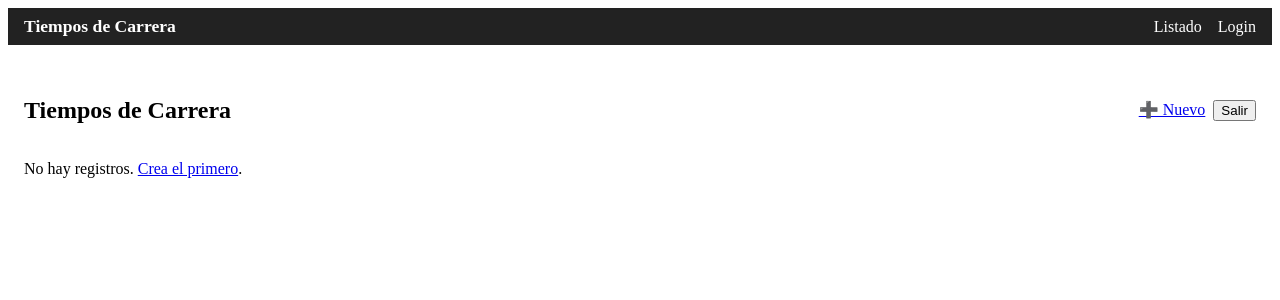
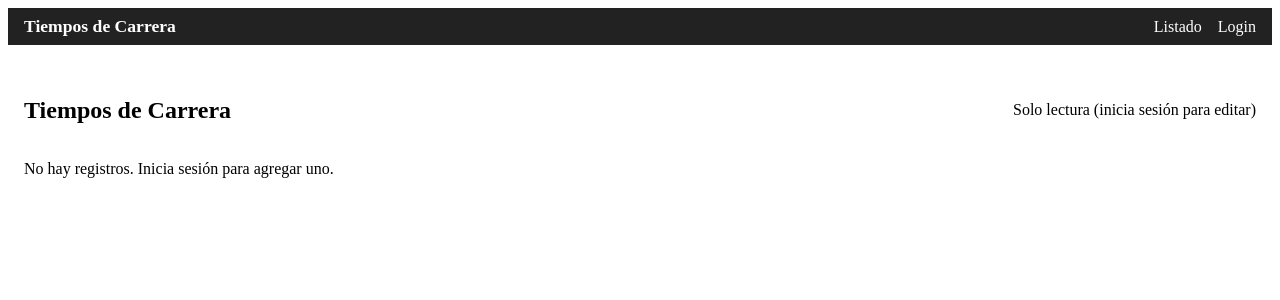
Before and after one commit to AlejoDec/tiempos-tramo-palmas, an Angular app: page /times in a window 1280 px wide. Shown: the top 300 px of the page. Built offline with nearby package versions, Linux system fonts and the light colour scheme.

Commit message:
feat: modo solo lectura para usuarios no autenticados y ocultar acciones

```diff
--- a/src/app/race-times/race-times-list.component.ts
+++ b/src/app/race-times/race-times-list.component.ts
@@ -11,10 +11,13 @@ import { AuthService } from '../auth/auth.service';
   template: `
   <div class="toolbar">
     <h2>Tiempos de Carrera</h2>
-    <div class="actions">
+    <div class="actions" *ngIf="loggedIn(); else readOnlyBadge">
       <a routerLink="/times/new">➕ Nuevo</a>
       <button (click)="logout()">Salir</button>
     </div>
+    <ng-template #readOnlyBadge>
+      <span class="readonly">Solo lectura (inicia sesión para editar)</span>
+    </ng-template>
   </div>
   <table *ngIf="items().length; else empty">
     <thead>
@@ -24,7 +27,7 @@ import { AuthService } from '../auth/auth.service';
         <th>Tiempo (s)</th>
         <th>Tramo</th>
         <th>Fecha</th>
-        <th></th>
+        <th *ngIf="loggedIn()">Acciones</th>
       </tr>
     </thead>
     <tbody>
@@ -35,7 +38,7 @@ import { AuthService } from '../auth/auth.service';
             <td>{{ t.tiempoSegundos }}</td>
             <td>{{ t.tramo }}</td>
             <td>{{ t.fecha | date:'short' }}</td>
-            <td>
+            <td *ngIf="loggedIn()">
               <a [routerLink]="['/times', t.id, 'edit']">Editar</a>
               <button (click)="remove(t.id)">Eliminar</button>
             </td>
@@ -44,7 +47,9 @@ import { AuthService } from '../auth/auth.service';
     </tbody>
   </table>
   <ng-template #empty>
-    <p>No hay registros. <a routerLink="/times/new">Crea el primero</a>.</p>
+    <p>No hay registros. <span *ngIf="loggedIn(); else needLogin"> <a routerLink="/times/new">Crea el primero</a>.</span>
+      <ng-template #needLogin>Inicia sesión para agregar uno.</ng-template>
+    </p>
   </ng-template>
   `,
   styles: [`
@@ -60,6 +65,7 @@ export class RaceTimesListComponent {
   private svc = inject(RaceTimesService);
   private auth = inject(AuthService);
   items = computed(() => this.svc.items());
+  loggedIn = computed(() => this.auth.loggedIn());
 
   remove(id: string) {
     if (confirm('¿Eliminar registro?')) this.svc.remove(id);
```
